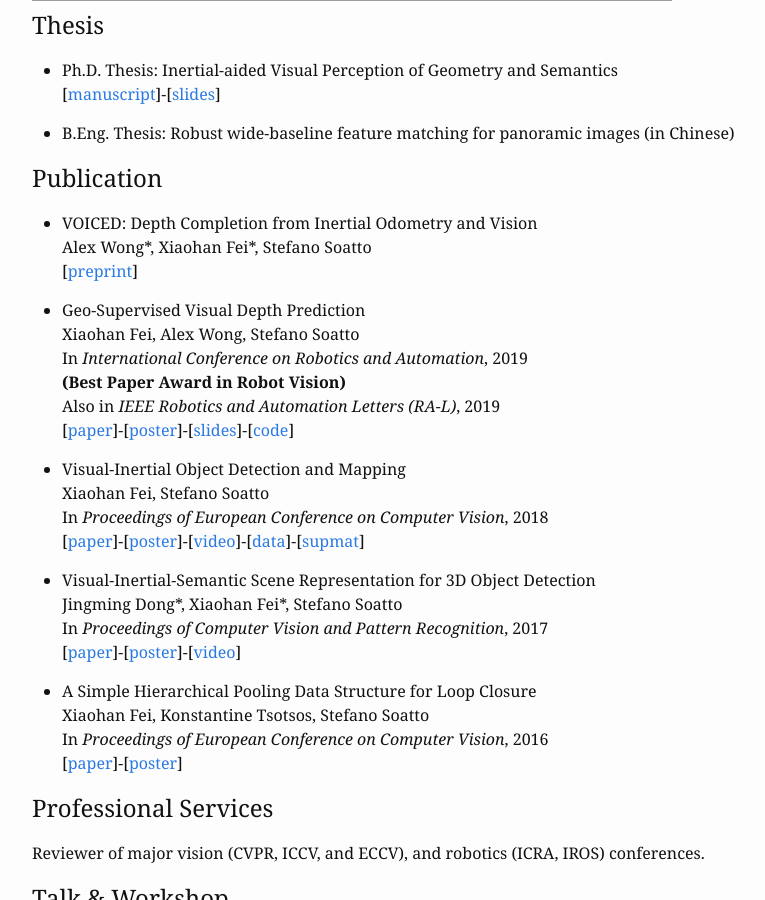
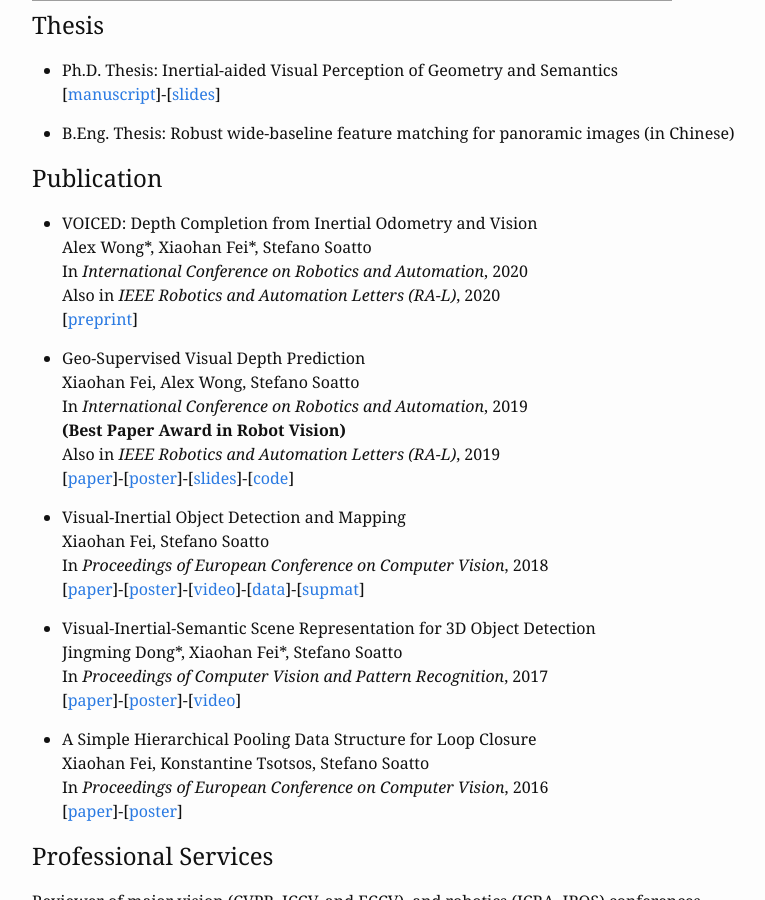
Before and after one commit to feixh/feixh.github.com, a Jekyll site: the page built from index.md, in a window 1280 px wide and 900 px high, scrolled down 2474 px. Shown: the whole window, without its empty margins (158-923 px from the left). Built offline with Jekyll 4.4.1, drawn with Linux system fonts in a browser that asks for light colours; formulas are drawn with MathJax 3; grey boxes are pictures that could not be loaded.

```diff
--- a/index.md
+++ b/index.md
@@ -89,9 +89,11 @@ XIVO running on TUM-VI dataset.
 
 - VOICED: Depth Completion from Inertial Odometry and Vision \\
     Alex Wong\*, Xiaohan Fei\*, Stefano Soatto\\
-    \[[preprint][iccv19_paper]\]
+    In *International Conference on Robotics and Automation*, 2020\\
+    Also in *IEEE Robotics and Automation Letters (RA-L)*, 2020\\
+    \[[preprint][icra20_preprint]\]
 
-[iccv19_paper]:https://arxiv.org/abs/1905.08616
+[icra20_preprint]:https://arxiv.org/abs/1905.08616
 
 - Geo-Supervised Visual Depth Prediction\\
     Xiaohan Fei, Alex Wong, Stefano Soatto\\
```
